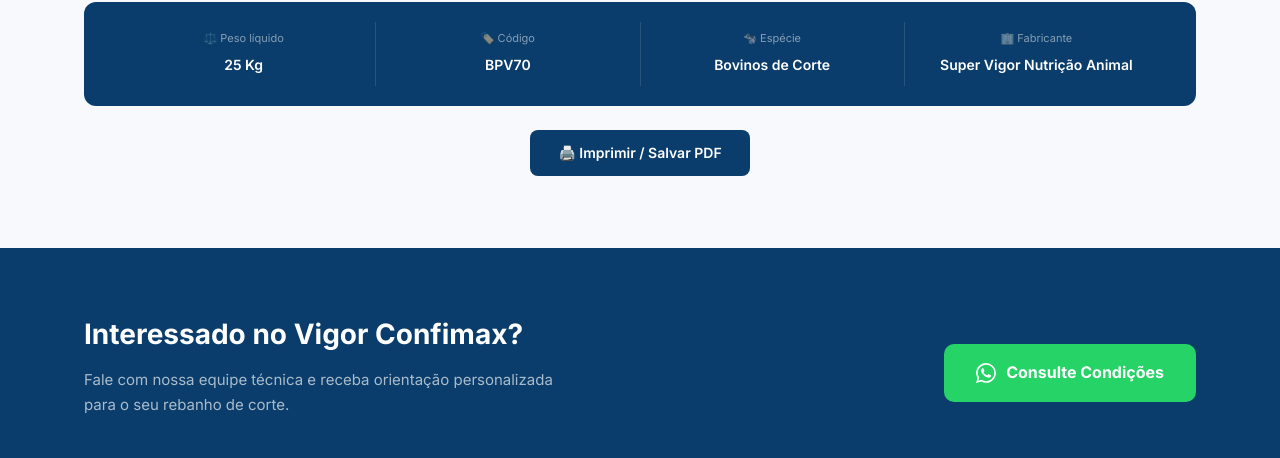
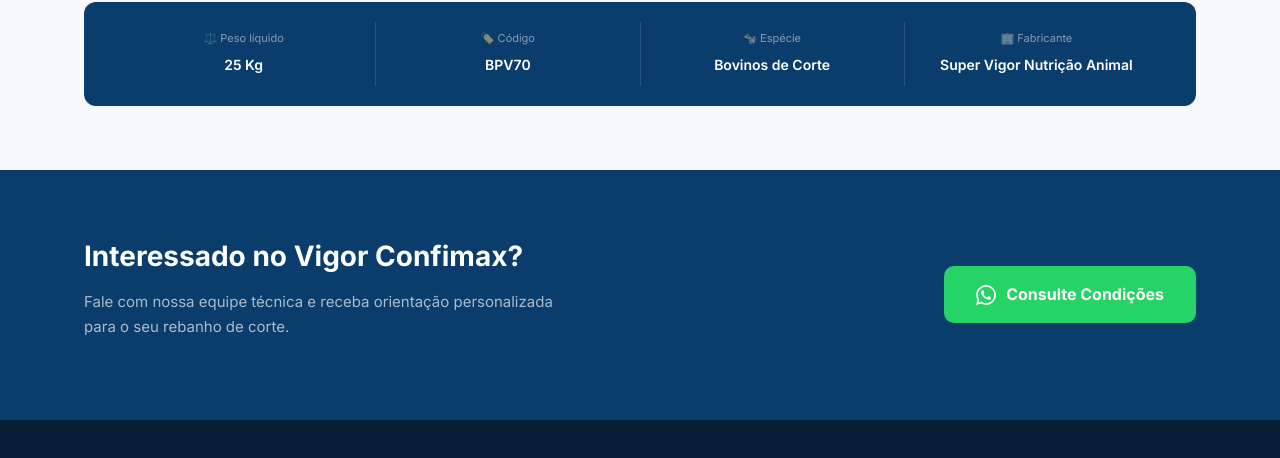
Before and after one commit to leogrjr025/site-supervigor, a plain HTML site: page produtos/vigor-confimax.html in a window 1280 px wide. Shown: the part 1193-1651 px from the top of the page. Drawn offline with Linux system fonts and the light colour scheme.

Commit message:
Update vigor-confimax.html

```diff
--- a/produtos/vigor-confimax.html
+++ b/produtos/vigor-confimax.html
@@ -155,13 +155,6 @@
         </div>
       </div>
 
-      <!-- BOTÃO IMPRIMIR -->
-      <div style="display:flex; justify-content:center; margin-top:24px; margin-bottom:8px;">
-        <a href="vigor-confimax-print.html" target="_blank"
-          style="display:inline-flex; align-items:center; gap:10px; background:#0a3d6b; color:#fff; padding:12px 28px; border-radius:8px; font-size:14px; font-weight:600; text-decoration:none;">
-          🖨️ Imprimir / Salvar PDF
-        </a>
-      </div>
 
     </div>
   </section>
```
